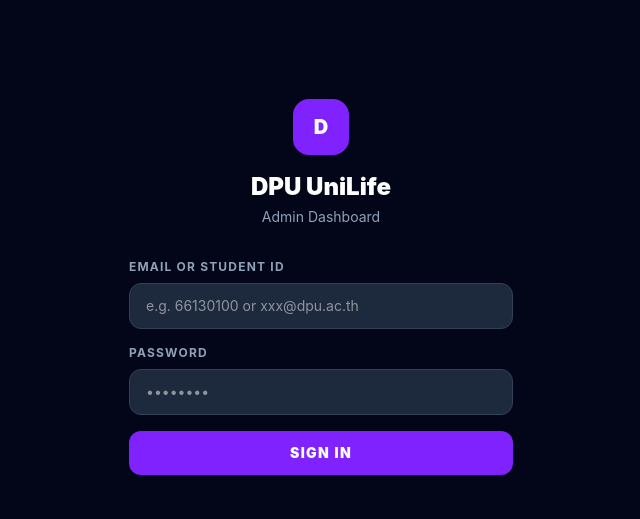
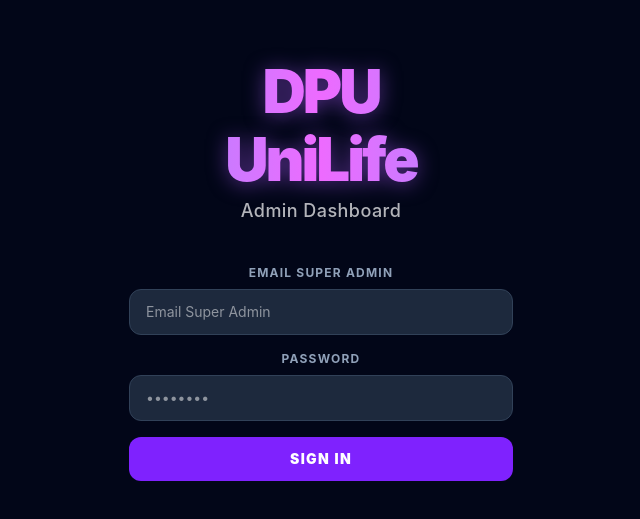
Before and after one commit to Benz-Strb/DPU_UniLife, a React (Vite) app in the folder dashboard/: page / in a window 1280 px wide. Shown: the part 113-632 px from the top of the page, without its empty margins (319-959 px from the left). Built offline with nearby package versions, Linux system fonts and the light colour scheme.

Commit message:
update นิดหน่อย จุ๊กๆจิ้กๆ
โลโก้ แดสบอด เช็คอย่างอื่นบลาๆ

```diff
--- a/dashboard/src/components/TopNav.tsx
+++ b/dashboard/src/components/TopNav.tsx
@@ -25,13 +25,13 @@
 
   return (
     <header className="h-14 bg-slate-900 border-b border-slate-800 flex items-center justify-between px-5 shrink-0">
-      {/* Left */}
       <div className="flex items-center gap-3">
         <div className="flex items-center gap-2.5 cursor-pointer" onClick={onHome}>
-          <div className="w-7 h-7 rounded-xl bg-violet-600 flex items-center justify-center shadow shadow-violet-600/30">
-            <span className="text-white font-black text-[11px]">D</span>
+          <div className="text-center">
+            <h1 className="text-3xl font-black tracking-normal bg-clip-text text-transparent bg-linear-to-r from-violet-400 via-fuchsia-400 to-violet-400 drop-shadow-[0_0_6px_rgba(168,85,247,0.3)]">
+              DPU UniLife
+            </h1>
           </div>
-          <span className="text-white font-black text-sm">DPU UniLife</span>
         </div>
 
         {!isHome && (
--- a/dashboard/src/pages/Login.tsx
+++ b/dashboard/src/pages/Login.tsx
@@ -34,23 +34,28 @@
     <div className="min-h-screen bg-slate-950 flex items-center justify-center p-4">
       <div className="w-full max-w-sm">
         <div className="mb-8 text-center">
-          <div className="inline-flex items-center justify-center w-14 h-14 rounded-2xl bg-violet-600 mb-4">
-            <span className="text-white font-black text-xl">D</span>
-          </div>
-          <h1 className="text-2xl font-black text-white">DPU UniLife</h1>
-          <p className="text-slate-400 text-sm mt-1">Admin Dashboard</p>
+          <div className="text-center mb-10">
+            <h1 className="text-6xl font-black tracking-tighter bg-clip-text text-transparent bg-linear-to-r from-violet-400 via-fuchsia-400 to-violet-400 drop-shadow-[0_2px_10px_rgba(168,85,247,0.5)] mb-2">
+              DPU
+            </h1>
+            <h1 className="text-6xl font-black tracking-tighter bg-clip-text text-transparent bg-linear-to-r from-violet-400 via-fuchsia-400 to-violet-400 drop-shadow-[0_2px_10px_rgba(168,85,247,0.5)] mb-2">
+              UniLife
+            </h1>
+            <p className="text-white/70 text-lg font-medium tracking-wide">
+              Admin Dashboard
+            </p>
           </div>
 
           <form onSubmit={handleSubmit} className="space-y-4">
             <div>
               <label className="text-xs font-bold text-slate-400 uppercase tracking-widest block mb-2">
-              Email or Student ID
+                Email Super Admin
               </label>
               <input
                 type="text"
                 value={studentId}
                 onChange={e => setStudentId(e.target.value)}
-              placeholder="e.g. 66130100 or xxx@dpu.ac.th"
+                placeholder="Email Super Admin"
                 className="w-full bg-slate-800 border border-slate-700 text-white rounded-xl px-4 py-3 text-sm outline-none focus:border-violet-500 transition"
                 required
               />
@@ -81,5 +86,6 @@
           </form>
         </div>
       </div>
+    </div>
       );
 }
```
Also changed, not shown: 16 other files (tests, documents, lock files or other folders). Lines whose indentation alone changed are shown as unchanged.
